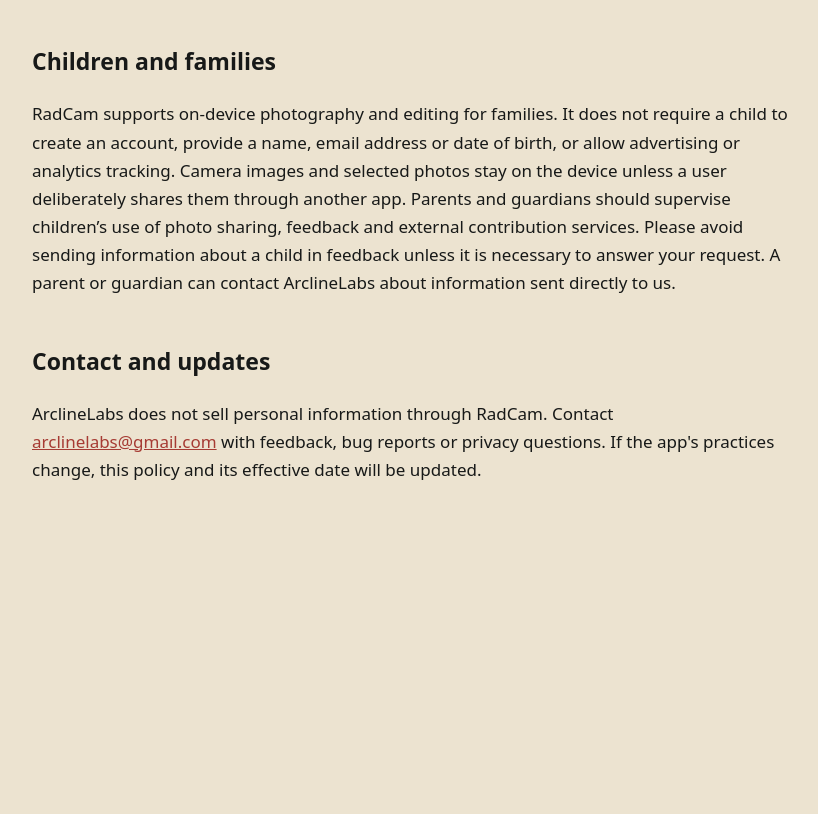
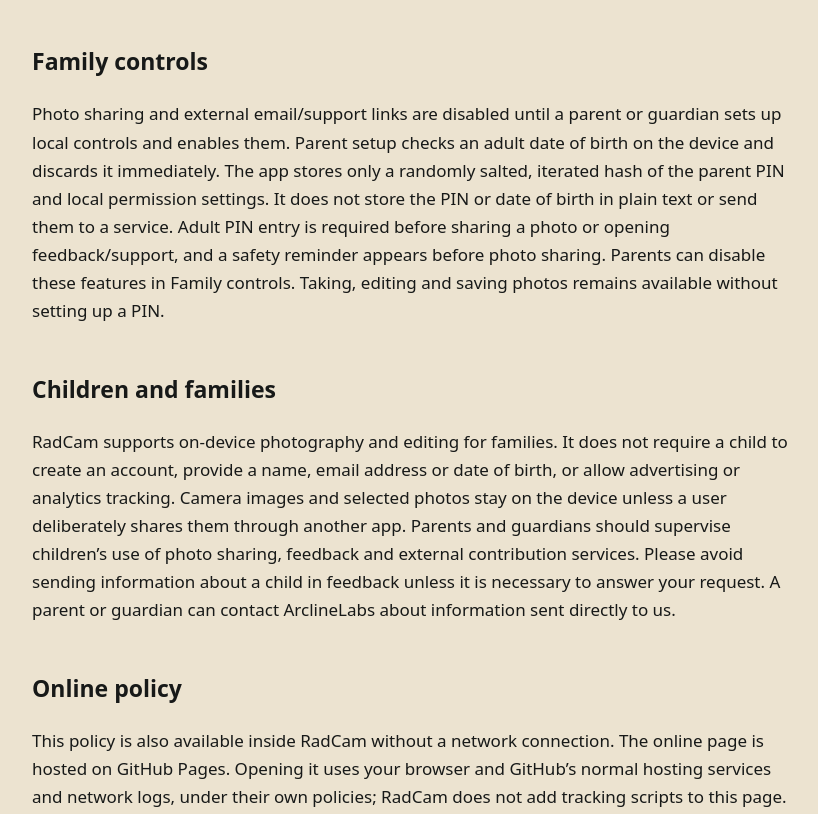
Before and after one commit to YadavSourabhGH/radcam-privacy, a plain HTML site: page index.html in a window 1280 px wide. Shown: the part 2161-2975 px from the top of the page, without its empty margins (228-1046 px from the left). Before the commit the page ends 2705 px from the top, so only its background shows below. Drawn offline with Linux system fonts and the light colour scheme.

Commit message:
Document local family controls and policy hosting

```diff
--- a/index.html
+++ b/index.html
@@ -20,8 +20,12 @@
 <h2>Retention and deletion</h2>
 <p>Photos in shared device storage remain until you remove them through your gallery or file manager. Removing a photo from RadCam's Studio removes its app-private copy and leaves its separately saved gallery copy. Clearing app storage or uninstalling removes private photos, working drafts and preferences, but may leave shared gallery copies. Android backups, cloud galleries, document providers and other apps operate under their own settings and policies.</p>
 <p>Email correspondence and contribution records may be retained as needed to answer requests, investigate issues and meet applicable recordkeeping obligations. Contact ArclineLabs for questions or deletion requests concerning information you have sent directly; third-party provider records are governed by those providers.</p>
+<h2>Family controls</h2>
+<p>Photo sharing and external email/support links are disabled until a parent or guardian sets up local controls and enables them. Parent setup checks an adult date of birth on the device and discards it immediately. The app stores only a randomly salted, iterated hash of the parent PIN and local permission settings. It does not store the PIN or date of birth in plain text or send them to a service. Adult PIN entry is required before sharing a photo or opening feedback/support, and a safety reminder appears before photo sharing. Parents can disable these features in Family controls. Taking, editing and saving photos remains available without setting up a PIN.</p>
 <h2>Children and families</h2>
 <p>RadCam supports on-device photography and editing for families. It does not require a child to create an account, provide a name, email address or date of birth, or allow advertising or analytics tracking. Camera images and selected photos stay on the device unless a user deliberately shares them through another app. Parents and guardians should supervise children’s use of photo sharing, feedback and external contribution services. Please avoid sending information about a child in feedback unless it is necessary to answer your request. A parent or guardian can contact ArclineLabs about information sent directly to us.</p>
+<h2>Online policy</h2>
+<p>This policy is also available inside RadCam without a network connection. The online page is hosted on GitHub Pages. Opening it uses your browser and GitHub’s normal hosting services and network logs, under their own policies; RadCam does not add tracking scripts to this page.</p>
 <h2>Contact and updates</h2>
 <p>ArclineLabs does not sell personal information through RadCam. Contact <a href="mailto:arclinelabs@gmail.com">arclinelabs@gmail.com</a> with feedback, bug reports or privacy questions. If the app's practices change, this policy and its effective date will be updated.</p>
 </body></html>
```
